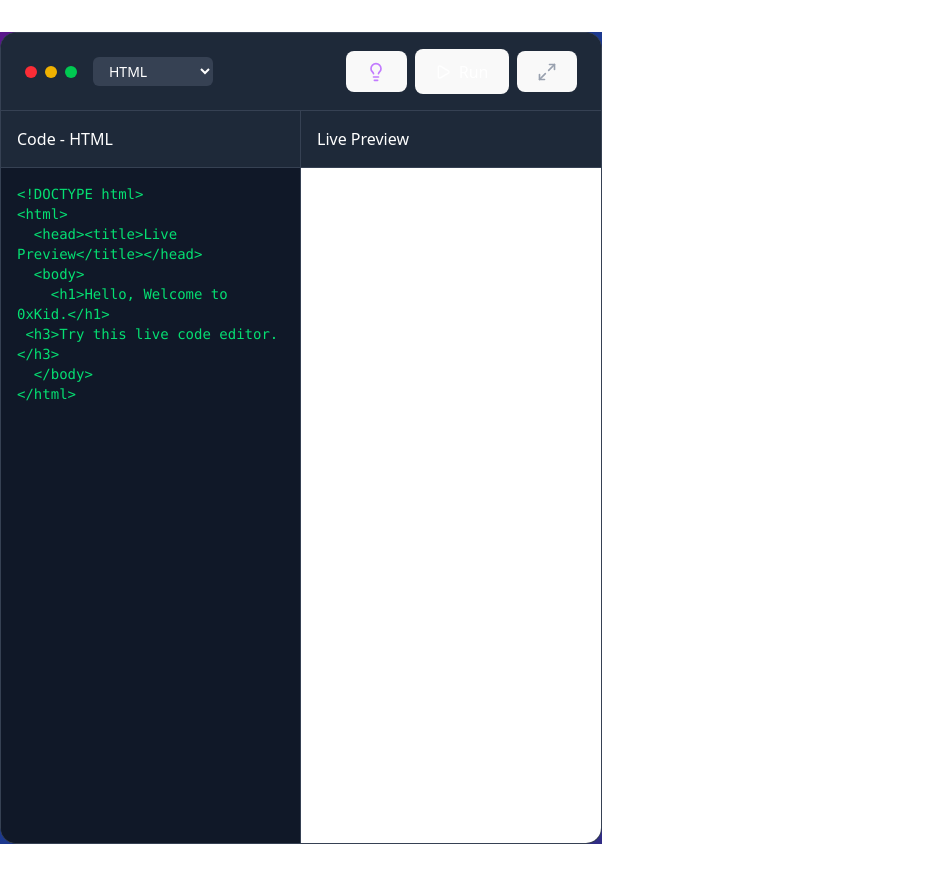
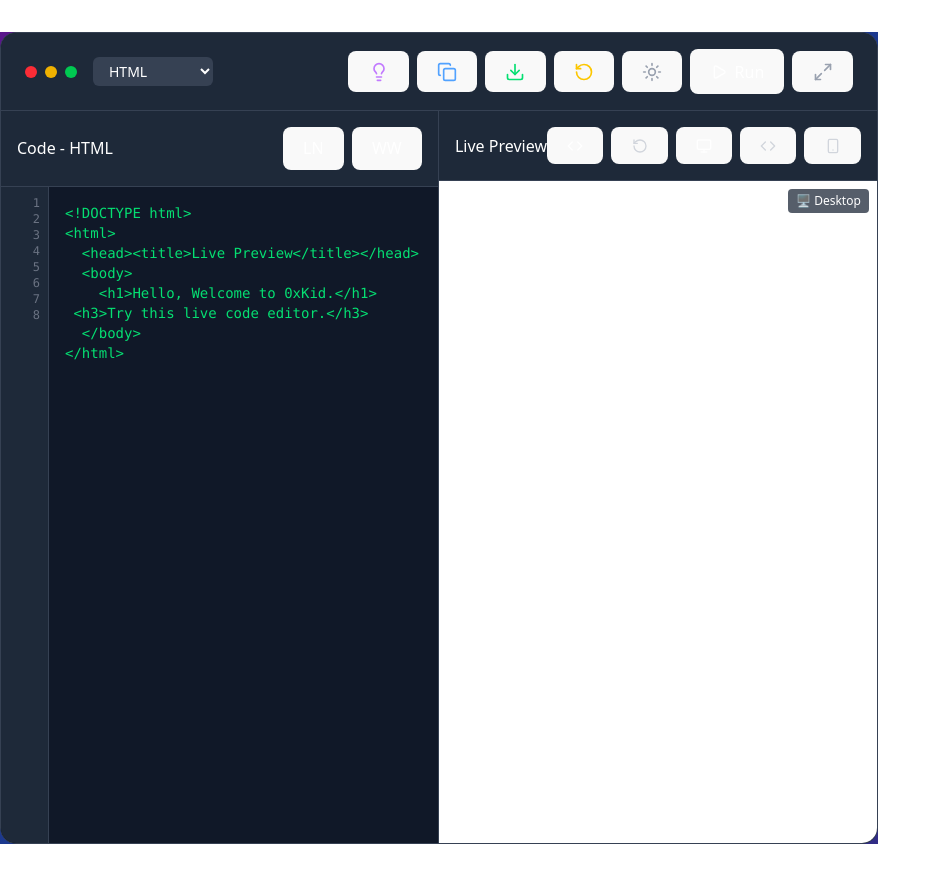
Before and after one commit to K-Nishant-18/0xKid, a React (Vite) app in the folder 0xKid/: page /code-editor in a window 1280 px wide. Shown: the whole page, without its empty margins (0-941 px from the left). Built offline with nearby package versions, Linux system fonts and the light colour scheme.

Commit message:
Enhanced Code editor

```diff
--- a/0xKid/src/components/CodeEditor.jsx
+++ b/0xKid/src/components/CodeEditor.jsx
@@ -1,22 +1,28 @@
-import React, { useState, useEffect } from 'react';
-import { motion } from 'framer-motion';
+import React, { useState } from 'react';
 import {
-  Play, Lightbulb, Maximize2, Minimize2
+  Play, Lightbulb, Maximize2, Minimize2, Copy, Download, RotateCcw, Sun, Moon, Monitor, Smartphone, Code
 } from 'lucide-react';
 
 const languages = ['html', 'css', 'javascript'];
 
-const CodeEditor = ({ theme = 'dark' }) => {
-  const [selectedLang, setSelectedLang] = useState('html');
-  const [codeMap, setCodeMap] = useState({
+const defaultCode = {
   html: '<!DOCTYPE html>\n<html>\n  <head><title>Live Preview</title></head>\n  <body>\n    <h1>Hello, Welcome to 0xKid.</h1>\n <h3>Try this live code editor.</h3>\n  </body>\n</html>',
   css: 'body { font-family: sans-serif; background-color: #111; color: white; }',
   javascript: "console.log('Hello from JavaScript!');"
-  });
+};
+
+const CodeEditor = () => {
+  const [selectedLang, setSelectedLang] = useState('html');
+  const [codeMap, setCodeMap] = useState({ ...defaultCode });
   const [outputSrc, setOutputSrc] = useState('');
   const [isRunning, setIsRunning] = useState(false);
   const [isFullscreen, setIsFullscreen] = useState(false);
   const [aiSuggestion, setAiSuggestion] = useState('');
+  const [theme, setTheme] = useState('dark');
+  const [previewMode, setPreviewMode] = useState('desktop');
+  const [showConsole, setShowConsole] = useState(true);
+  const [lineNumbers, setLineNumbers] = useState(true);
+  const [wordWrap, setWordWrap] = useState(true);
 
   const handleCodeChange = (e) => {
     setCodeMap({ ...codeMap, [selectedLang]: e.target.value });
@@ -112,15 +118,7 @@ const CodeEditor = ({ theme = 'dark' }) => {
             ${codeMap.html}
           </div>
 
-          <div class="console-container">
-            <div class="console-header">
-              <span>Console</span>
-              <button class="clear-console" onclick="document.getElementById('console-output').innerHTML = ''">
-                Clear
-              </button>
-            </div>
-            <div id="console-output" class="console-output"></div>
-          </div>
+          ${showConsole ? `<div class="console-container"><div class="console-header"><span>Console</span><button class="clear-console" onclick="document.getElementById('console-output').innerHTML = ''">Clear</button></div><div id="console-output" class="console-output"></div></div>` : ''}
 
           ${script}
           <script>
@@ -128,9 +126,9 @@ const CodeEditor = ({ theme = 'dark' }) => {
               ${codeMap.javascript}
             } catch (e) {
               const el = document.getElementById('console-output');
-              el.innerHTML += '<div class="console-line error">Runtime Error: ' + e.message + '</div>';
+              if (el) el.innerHTML += '<div class="console-line error">Runtime Error: ' + e.message + '</div>';
             }
-          <\/script>
+          </script>
         </body>
       </html>
     `;
@@ -152,10 +150,32 @@ const CodeEditor = ({ theme = 'dark' }) => {
     setAiSuggestion(suggestions[Math.floor(Math.random() * suggestions.length)]);
   };
 
+  // --- New: Copy, Download, Reset ---
+  const copyCode = () => {
+    navigator.clipboard.writeText(codeMap[selectedLang]);
+  };
+  const downloadCode = () => {
+    const blob = new Blob([codeMap[selectedLang]], { type: 'text/plain' });
+    const url = URL.createObjectURL(blob);
+    const a = document.createElement('a');
+    a.href = url;
+    a.download = `code.${selectedLang}`;
+    a.click();
+    URL.revokeObjectURL(url);
+  };
+  const resetCode = () => {
+    setCodeMap({ ...codeMap, [selectedLang]: defaultCode[selectedLang] });
+  };
+
+  // --- New: Theme Switcher ---
+  const toggleTheme = () => {
+    setTheme(theme === 'dark' ? 'light' : 'dark');
+  };
+
   return (
-    <div className={`bg-gray-900 rounded-2xl overflow-hidden border border-gray-700 ${isFullscreen ? 'fixed inset-0 z-50 m-0 rounded-none' : 'w-full max-w-4xl mx-auto my-8'}`}>
+    <div className={`rounded-2xl overflow-hidden border border-gray-700 ${isFullscreen ? 'fixed inset-0 z-50 m-0 rounded-none' : 'w-full max-w-4xl mx-auto my-8'} ${theme === 'dark' ? 'bg-gray-900' : 'bg-white'}`}>
       {/* Header */}
-      <div className="bg-gray-800 px-6 py-4 flex items-center justify-between border-b border-gray-700">
+      <div className={`px-6 py-4 flex items-center justify-between border-b border-gray-700 ${theme === 'dark' ? 'bg-gray-800' : 'bg-gray-100'}`}>
         <div className="flex items-center gap-4">
           <div className="flex items-center gap-2">
             <div className="w-3 h-3 bg-red-500 rounded-full"></div>
@@ -165,7 +185,7 @@ const CodeEditor = ({ theme = 'dark' }) => {
           <select
             value={selectedLang}
             onChange={(e) => setSelectedLang(e.target.value)}
-            className="bg-gray-700 text-white text-sm px-3 py-1 rounded-md outline-none"
+            className={`text-sm px-3 py-1 rounded-md outline-none ${theme === 'dark' ? 'bg-gray-700 text-white' : 'bg-gray-200 text-gray-800'}`}
           >
             {languages.map((lang) => (
               <option key={lang} value={lang}>
@@ -182,6 +202,34 @@ const CodeEditor = ({ theme = 'dark' }) => {
             title="Get AI Help"
           >
             <Lightbulb className="w-5 h-5" />
+          </button>
+          <button
+            onClick={copyCode}
+            className="p-2 text-blue-400 hover:bg-blue-500/20 rounded-lg transition-colors"
+            title="Copy Code"
+          >
+            <Copy className="w-5 h-5" />
+          </button>
+          <button
+            onClick={downloadCode}
+            className="p-2 text-green-400 hover:bg-green-500/20 rounded-lg transition-colors"
+            title="Download Code"
+          >
+            <Download className="w-5 h-5" />
+          </button>
+          <button
+            onClick={resetCode}
+            className="p-2 text-yellow-400 hover:bg-yellow-500/20 rounded-lg transition-colors"
+            title="Reset Code"
+          >
+            <RotateCcw className="w-5 h-5" />
+          </button>
+          <button
+            onClick={toggleTheme}
+            className="p-2 text-gray-400 hover:bg-gray-700 rounded-lg transition-colors"
+            title="Toggle Theme"
+          >
+            {theme === 'dark' ? <Sun className="w-5 h-5" /> : <Moon className="w-5 h-5" />}
           </button>
           <button
             onClick={runCode}
@@ -203,36 +251,71 @@ const CodeEditor = ({ theme = 'dark' }) => {
       {/* Code Area */}
       <div className="grid grid-cols-1 lg:grid-cols-2 h-[calc(100vh-68px)]">
         <div className="border-r border-gray-700 flex flex-col">
-          <div className="p-4 bg-gray-800 border-b border-gray-700">
+          <div className="p-4 bg-gray-800 border-b border-gray-700 flex items-center justify-between">
             <h3 className="text-white font-medium">Code - {selectedLang.toUpperCase()}</h3>
+            <div className="flex items-center gap-2">
+              <button onClick={() => setLineNumbers(!lineNumbers)} className={`p-1 rounded text-xs ${lineNumbers ? 'bg-blue-600 text-white' : 'bg-gray-700 text-gray-300'}`}>LN</button>
+              <button onClick={() => setWordWrap(!wordWrap)} className={`p-1 rounded text-xs ${wordWrap ? 'bg-blue-600 text-white' : 'bg-gray-700 text-gray-300'}`}>WW</button>
             </div>
+          </div>
+          <div className="relative flex-1">
+            {lineNumbers && (
+              <div className="absolute left-0 top-0 bottom-0 w-12 bg-gray-800 text-gray-500 text-xs font-mono p-2 border-r border-gray-700 overflow-hidden">
+                {codeMap[selectedLang].split('\n').map((_, i) => (
+                  <div key={i} className="text-right">{i + 1}</div>
+                ))}
+              </div>
+            )}
             <textarea
               value={codeMap[selectedLang]}
               onChange={handleCodeChange}
-            className="w-full h-full bg-gray-900 text-green-400 font-mono text-sm p-4 resize-none focus:outline-none"
+              className={`w-full h-full font-mono text-sm p-4 resize-none focus:outline-none ${theme === 'dark' ? 'bg-gray-900 text-green-400' : 'bg-white text-gray-800'} ${lineNumbers ? 'pl-16' : ''} ${wordWrap ? 'whitespace-pre-wrap' : 'whitespace-pre'}`}
               placeholder={`Write your ${selectedLang} code here...`}
             />
           </div>
+        </div>
 
         {/* Live Output */}
-        <div className="flex flex-col ">
-          <div className="p-4 bg-gray-800 border-b border-gray-700">
+        <div className="flex flex-col">
+          <div className="p-4 bg-gray-800 border-b border-gray-700 flex items-center justify-between">
             <h3 className="text-white font-medium">Live Preview</h3>
+            <div className="flex items-center gap-2">
+              <button onClick={() => setShowConsole(!showConsole)} className={`p-2 rounded ${showConsole ? 'bg-blue-600 text-white' : 'bg-gray-700 text-gray-300'}`} title="Toggle Console">
+                <Code className="w-4 h-4" />
+              </button>
+              <button onClick={runCode} className="p-2 bg-gray-700 text-gray-300 rounded hover:bg-gray-600" title="Refresh Preview">
+                <RotateCcw className="w-4 h-4" />
+              </button>
+              <button onClick={() => setPreviewMode('desktop')} className={`p-2 rounded ${previewMode === 'desktop' ? 'bg-blue-600 text-white' : 'bg-gray-700 text-gray-300'}`} title="Desktop Preview">
+                <Monitor className="w-4 h-4" />
+              </button>
+              <button onClick={() => setPreviewMode('tablet')} className={`p-2 rounded ${previewMode === 'tablet' ? 'bg-blue-600 text-white' : 'bg-gray-700 text-gray-300'}`} title="Tablet Preview">
+                <Code className="w-4 h-4" />
+              </button>
+              <button onClick={() => setPreviewMode('mobile')} className={`p-2 rounded ${previewMode === 'mobile' ? 'bg-blue-600 text-white' : 'bg-gray-700 text-gray-300'}`} title="Mobile Preview">
+                <Smartphone className="w-4 h-4" />
+              </button>
             </div>
+          </div>
+          <div className="flex-1 relative">
+            <div className={`h-full ${previewMode === 'mobile' ? 'max-w-xs mx-auto' : previewMode === 'tablet' ? 'max-w-2xl mx-auto' : 'w-full'}`}>
               <iframe
                 title="output"
                 src={outputSrc}
-            className="w-full h-full bg-white"
+                className="w-full h-full bg-white border-0"
                 sandbox="allow-scripts allow-same-origin"
               ></iframe>
+            </div>
+            <div className="absolute top-2 right-2 bg-gray-800 text-white text-xs px-2 py-1 rounded opacity-75">
+              {previewMode === 'mobile' ? '📱 Mobile' : previewMode === 'tablet' ? '📱 Tablet' : '🖥️ Desktop'}
+            </div>
+          </div>
         </div>
       </div>
 
       {/* AI Suggestion */}
       {aiSuggestion && (
-        <motion.div
-          initial={{ opacity: 0, y: 20 }}
-          animate={{ opacity: 1, y: 0 }}
+        <div
           className="bg-purple-500/20 border-t border-purple-500/30 p-4 "
         >
           <div className="flex items-center gap-3 z-1000">
@@ -250,7 +333,7 @@ const CodeEditor = ({ theme = 'dark' }) => {
               ×
             </button>
           </div>
-        </motion.div>
+        </div>
       )}
     </div>
   );
```
Lines whose indentation alone changed are shown as unchanged.
